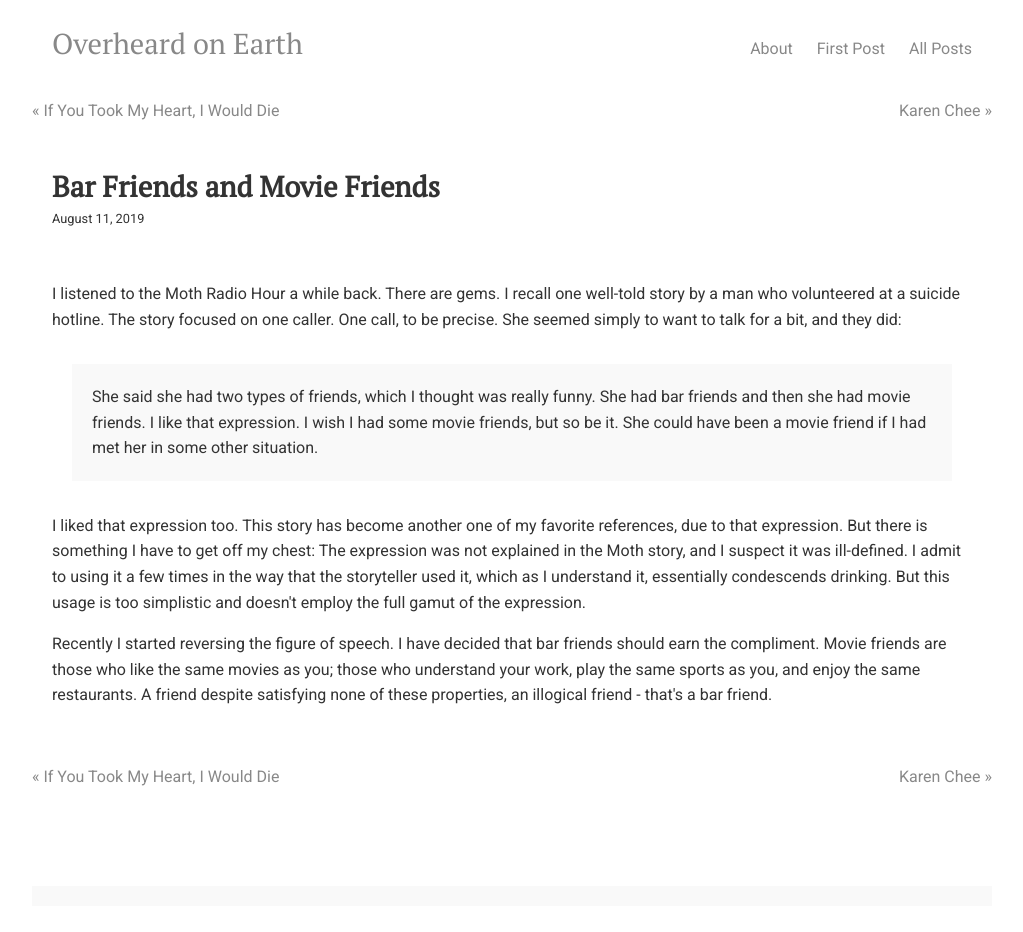
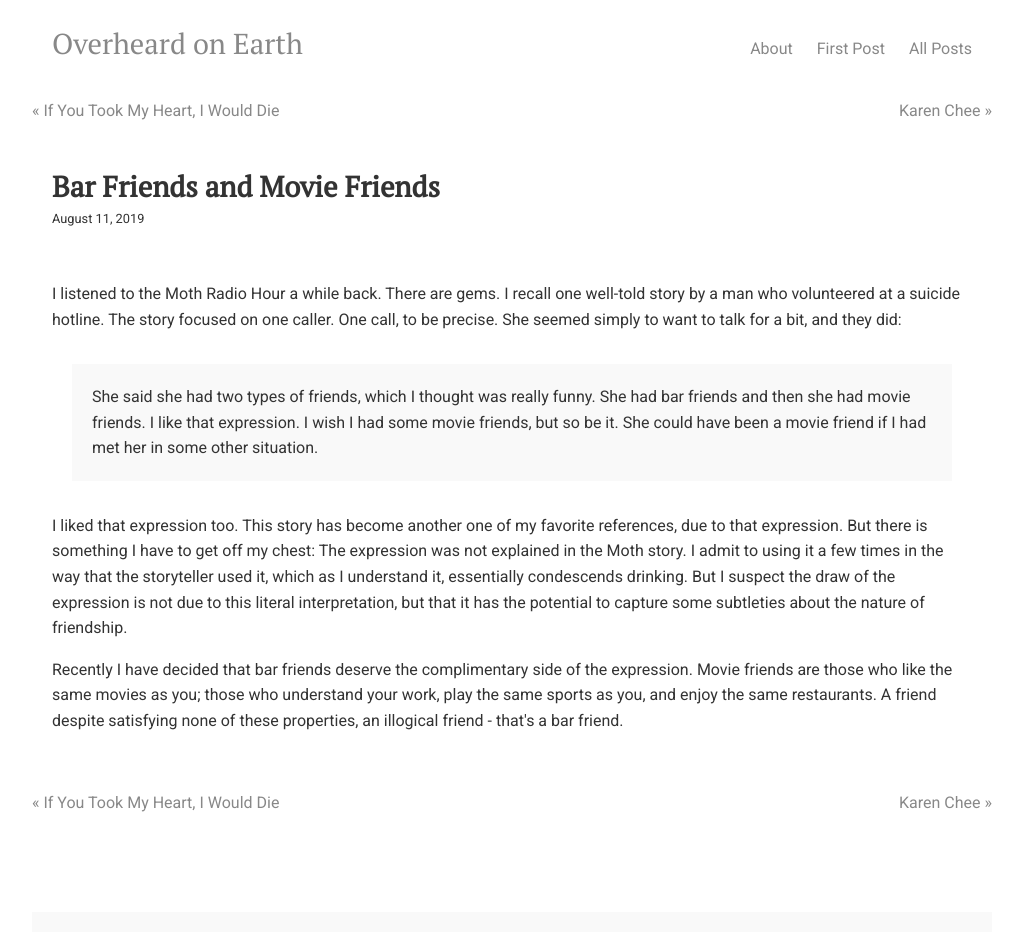
Before and after one commit to overheardonearth/overheardonearth.github.io, a Jekyll site: the page built from _posts/2019-08-11-bar-friends-and-movie-friends.html, in a window 1280 px wide. Shown: the whole page, without its empty margins (128-1151 px from the left). Built offline with Jekyll 4.4.1, drawn with Linux system fonts in a browser that asks for light colours; comment, search, counter and statistics services are not loaded; before the commit the page ends 906 px from its top, so only the background shows below that.

Commit message:
Update 2019-08-11-bar-friends-and-movie-friends.html

```diff
--- a/_posts/2019-08-11-bar-friends-and-movie-friends.html
+++ b/_posts/2019-08-11-bar-friends-and-movie-friends.html
@@ -12,7 +12,7 @@ The story focused on one caller. One call, to be precise. She seemed simply to w
 
 I liked that expression too. This story has become another one of my favorite references, due to that expression.
 
-But there is something I have to get off my chest: The expression was not explained in the Moth story, and I suspect it was ill-defined. I admit to using it a few times in the way that the storyteller used it, which as I understand it, essentially condescends drinking. But this usage is too simplistic and doesn't employ the full gamut of the expression.
+But there is something I have to get off my chest: The expression was not explained in the Moth story. I admit to using it a few times in the way that the storyteller used it, which as I understand it, essentially condescends drinking. But I suspect the draw of the expression is not due to this literal interpretation, but that it has the potential to capture some subtleties about the nature of friendship.
 
 <p>
-Recently I started reversing the figure of speech. I have decided that bar friends should earn the compliment. Movie friends are those who like the same movies as you; those who understand your work, play the same sports as you, and enjoy the same restaurants. A friend despite satisfying none of these properties, an illogical friend - that's a bar friend.
+Recently I have decided that bar friends deserve the complimentary side of the expression. Movie friends are those who like the same movies as you; those who understand your work, play the same sports as you, and enjoy the same restaurants. A friend despite satisfying none of these properties, an illogical friend - that's a bar friend.
```
